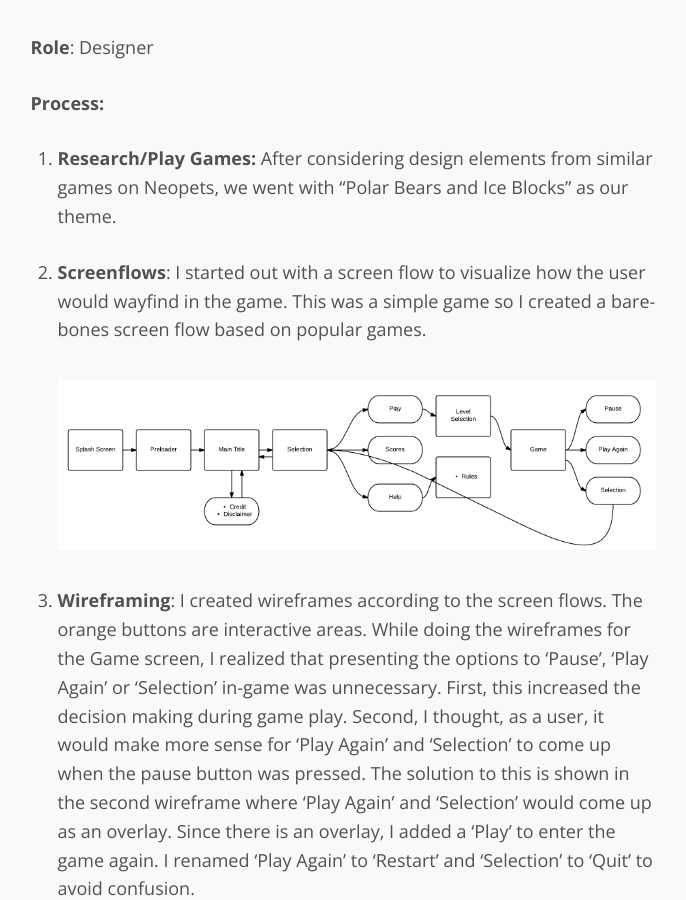
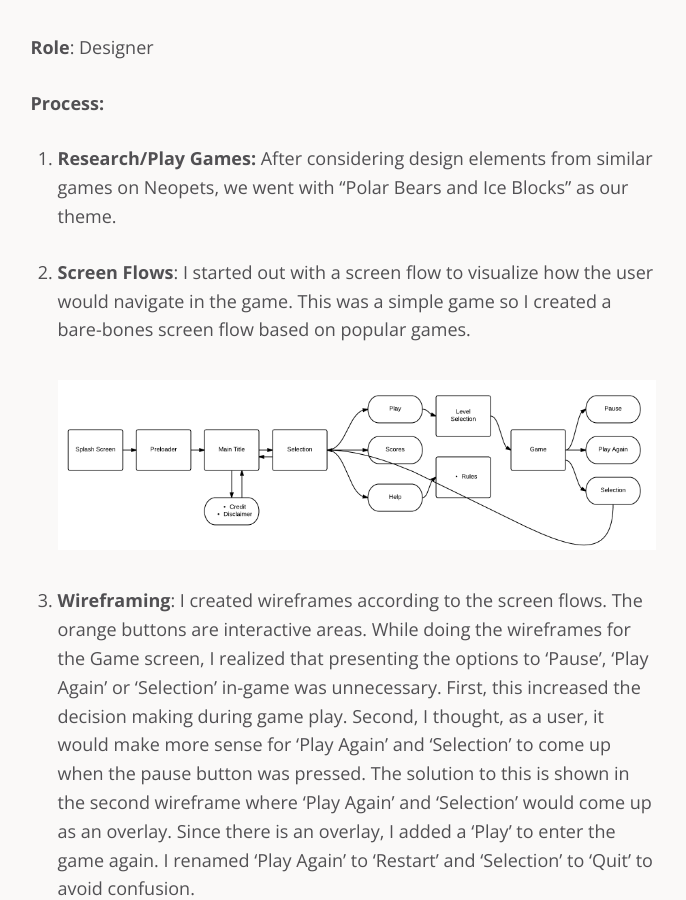
Before and after one commit to wailingwombat/wailingwombat.github.io, a Jekyll site: the page built from projects/ice-breakers.md, in a window 1280 px wide and 900 px high, scrolled down 950 px. Shown: the whole window, without its empty margins (297-983 px from the left). Built offline with Jekyll 4.4.1, drawn with Linux system fonts in a browser that asks for light colours; some of the changed text lies outside the part shown.

Commit message:
Update ice-breakers.md

```diff
--- a/projects/ice-breakers.md
+++ b/projects/ice-breakers.md
@@ -15,7 +15,7 @@ title: Ice Breakers
 **Process:**
 1. **Research/Play Games:** After considering design elements from similar games on Neopets, we went with “Polar Bears and Ice Blocks” as our theme.
 
-2. **Screenflows**: I started out with a screen flow to visualize how the user would wayfind in the game. This was a simple game so I created a bare-bones screen flow based on popular games.
+2. **Screen Flows**: I started out with a screen flow to visualize how the user would navigate in the game. This was a simple game so I created a bare-bones screen flow based on popular games.
 ![ice breakers](/images/icebreakers_screen_flow.png)
 
 3. **Wireframing**: I created wireframes according to the screen flows. The orange buttons are interactive areas. While doing the wireframes for the Game screen, I realized that presenting the options to 'Pause', 'Play Again' or 'Selection' in-game was unnecessary. First, this increased the decision making during game play. Second, I thought, as a user, it would make more sense for 'Play Again' and 'Selection' to come up when the pause button was pressed. The solution to this is shown in the second wireframe where 'Play Again' and 'Selection' would come up as an overlay. Since there is an overlay, I added a 'Play' to enter the game again. I renamed 'Play Again' to 'Restart' and 'Selection' to 'Quit' to avoid confusion.
@@ -23,7 +23,7 @@ title: Ice Breakers
 ![ice breakers](/images/wire_scores.jpg)
 ![ice breakers](/images/wire_game_end.jpg)
 
-4. **Hi-Fidelity Mockups**: I then created hi-fidelity mockup based on the wireframes. Some examples below.
+4. **Hi-Fidelity Mockups**: I then created a hi-fidelity mockup based on the wireframes. Some examples below.
 ![ice breakers](/images/selection_mockup.png)
 ![ice breakers](/images/game_play_mockup.png)
 
```
